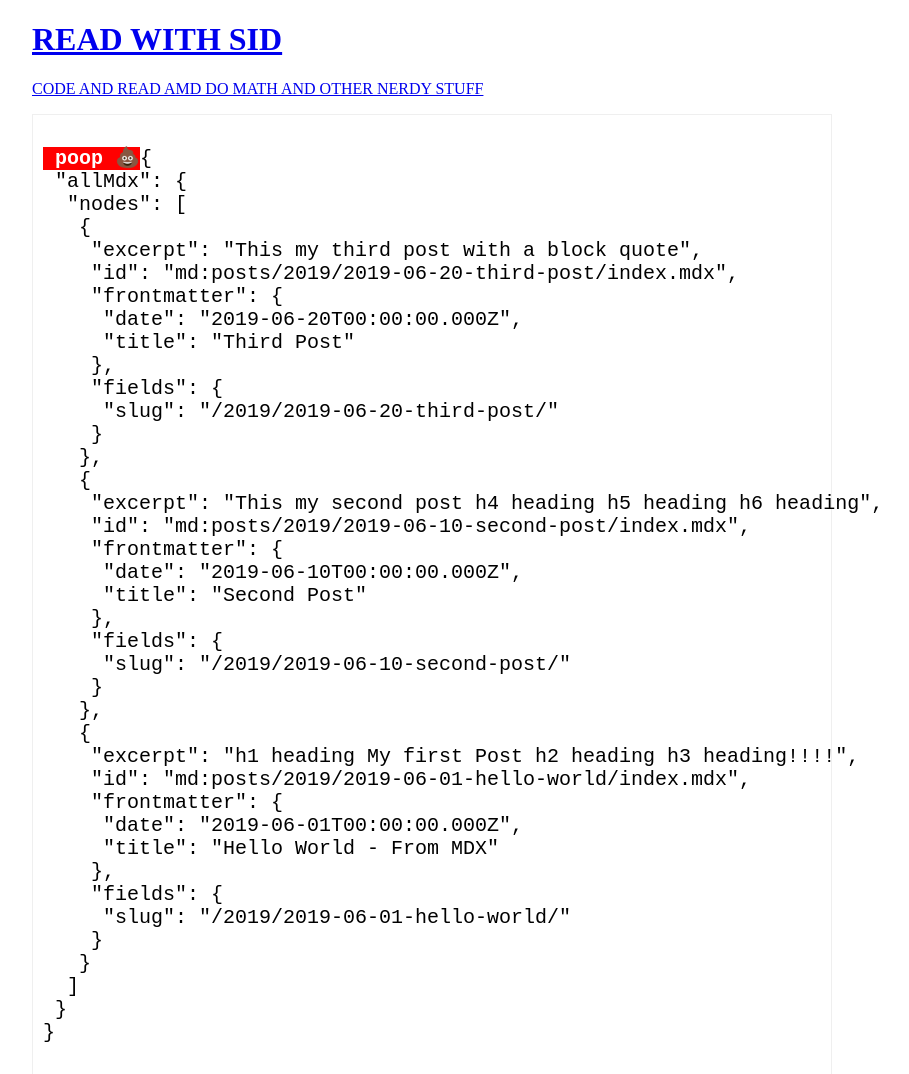
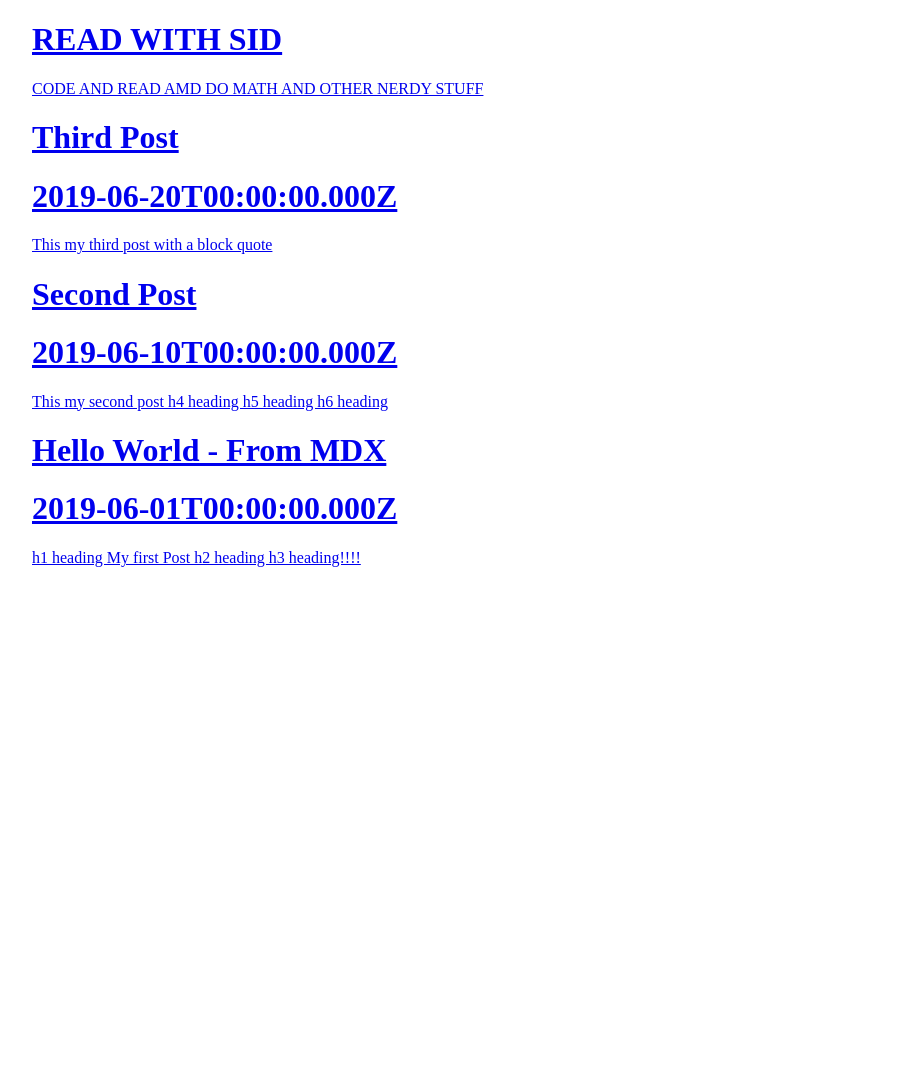
Before and after one commit to tosidda/readwithsid, a Gatsby site: page / in a window 1280 px wide. Shown: the top 1074 px of the page, without its empty margins (208-1117 px from the left). After the commit the page ends 800 px from the top, so only its background shows below. Built offline with nearby package versions, Linux system fonts and the light colour scheme; Gatsby itself is replaced by a stand-in of ours.

Commit message:
adding link to poooooooooooosts

```diff
--- a/src/pages/index.js
+++ b/src/pages/index.js
@@ -2,24 +2,34 @@
 import { useSiteMetadata } from '../hooks/useSiteMetadata'
 import styled from 'styled-components'
 import { Layout } from '../components/Layout'
-import {graphql} from 'gatsby'
+import {graphql, Link} from 'gatsby'
 import Dump from '../components/Dump'
 
 
+const IndexWrapper = styled.main`
+
+`
+
+const PostWrapper = styled.div`
+
+`;
+
 export default ({data}) => {
     return (
-       <>
         <Layout>
-          <Dump poop={data}></Dump>
-          {data.allMdx.nodes.map(({excerpt, frontmatter}) => (
-            <>
-            <h1>{frontmatter.title}</h1>
-            <h1>{frontmatter.date}</h1>
-            <p>{excerpt}</p>
-            </>
-          ))}
+          <IndexWrapper>
+          {/* <Dump poop={data}></Dump> */}
+            {data.allMdx.nodes.map(({id, excerpt, frontmatter, fields}) => (
+              <PostWrapper key={id}>
+                <Link to={fields.slug}>
+                <h1>{frontmatter.title}</h1>
+                <h1>{frontmatter.date}</h1>
+                <p>{excerpt}</p>
+                </Link>
+              </PostWrapper>
+           ))}
+          </IndexWrapper>
         </Layout>
-       </>
     )
 }
 
```
